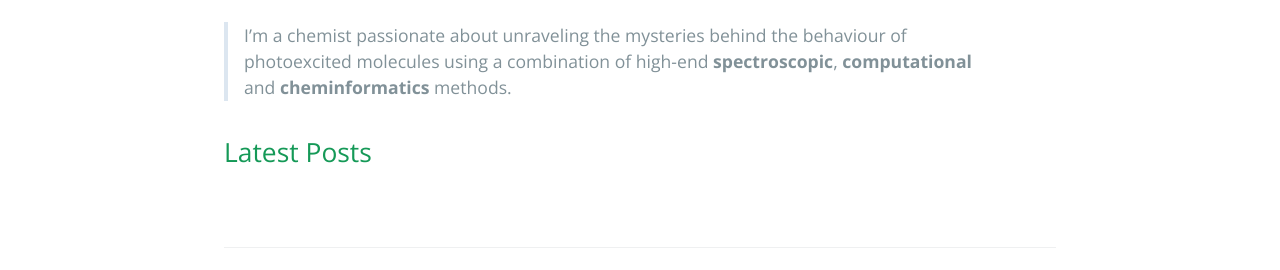
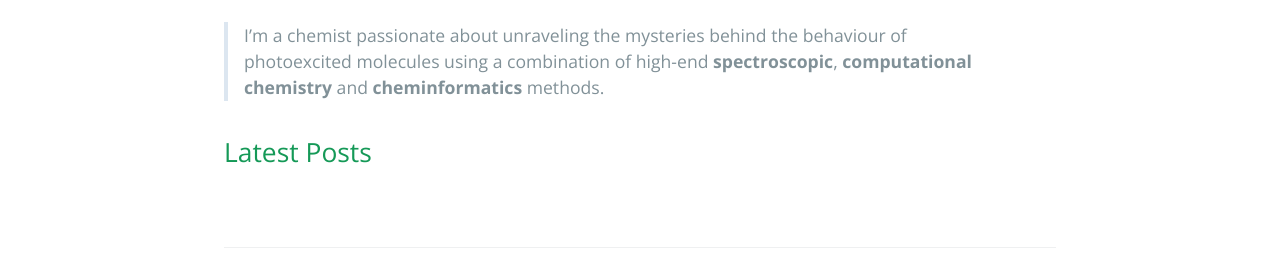
Before and after one commit to carolin-m/carolin-m.github.io, a Jekyll site: the page built from index.md, in a window 1280 px wide. Shown: the part 679-949 px from the top of the page. Built offline with Jekyll 4.4.1, drawn with Linux system fonts in a browser that asks for light colours.

Commit message:
Update index.md

```diff
--- a/index.md
+++ b/index.md
@@ -4,4 +4,4 @@
 
 <img width="200" src="images/caro.png">
 
-> I'm a chemist passionate about unraveling the mysteries behind the behaviour of photoexcited molecules using a combination of high-end **spectroscopic**,  **computational** and **cheminformatics** methods.
+> I'm a chemist passionate about unraveling the mysteries behind the behaviour of photoexcited molecules using a combination of high-end **spectroscopic**,  **computational chemistry** and **cheminformatics** methods.
```
